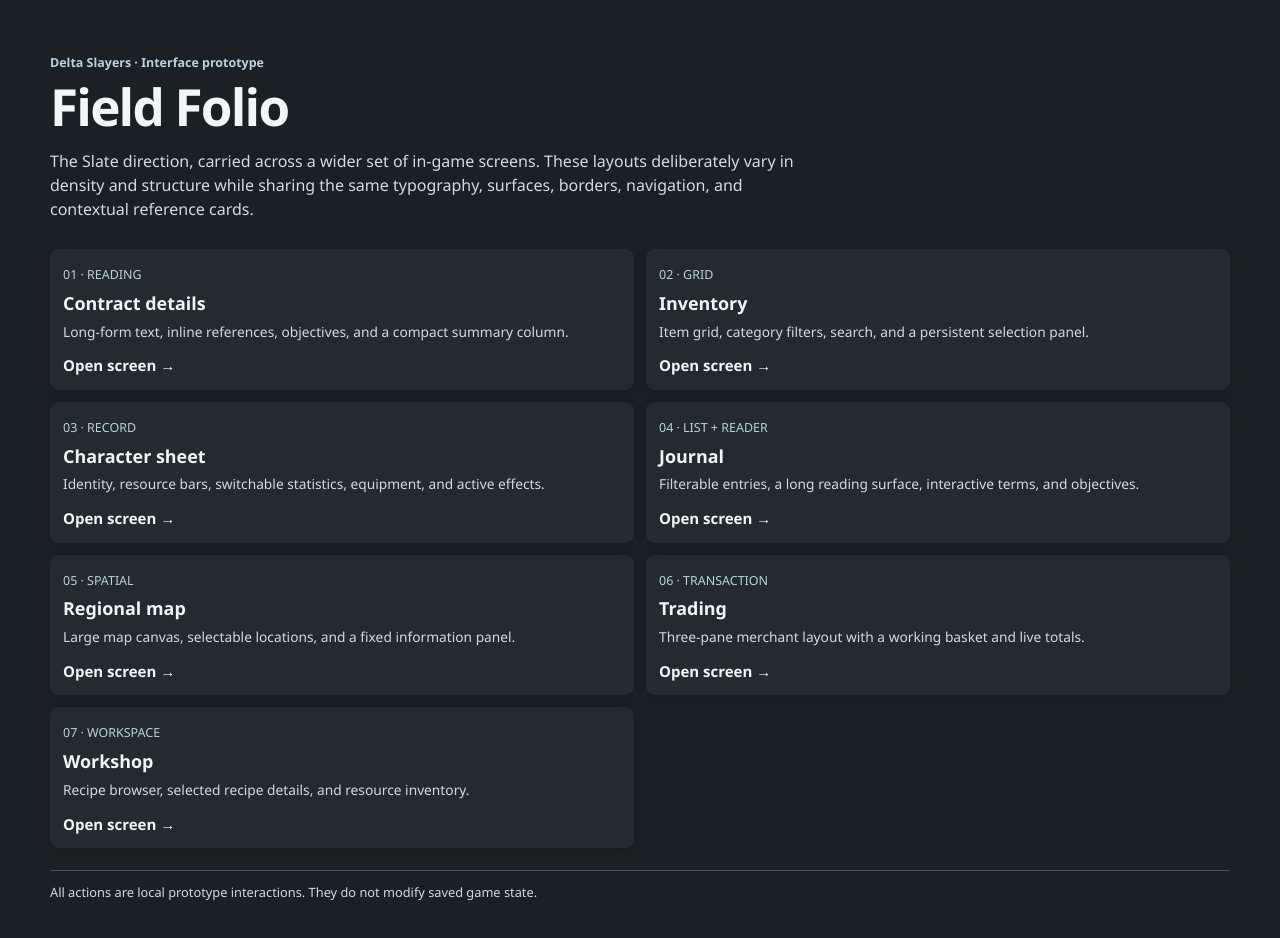
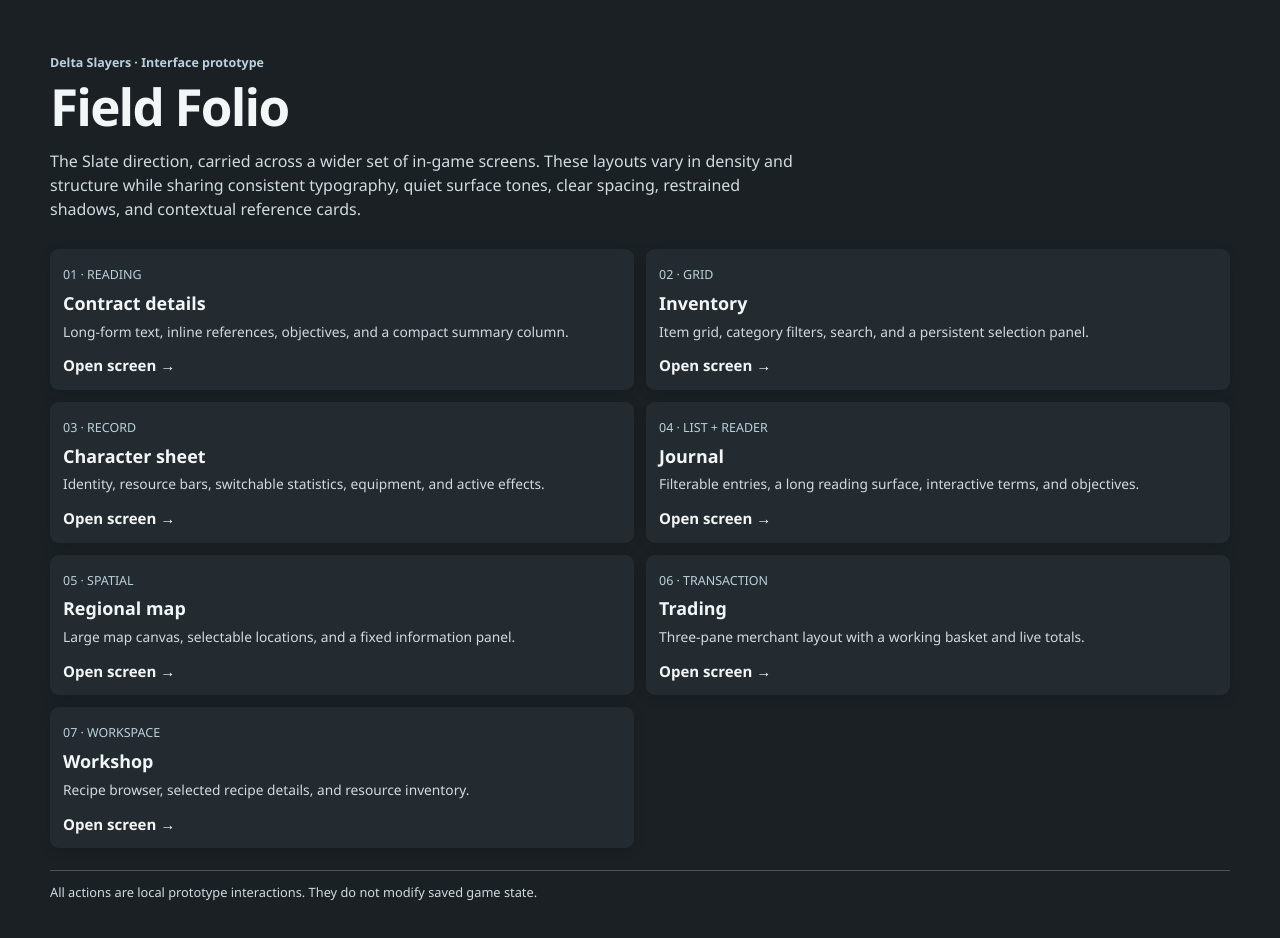
Before and after one commit to antosatko/delta-slayers, a plain HTML site: page designs/ui/index.html in a window 1280 px wide. Drawn offline with Linux system fonts and the light colour scheme.

Commit message:
Update prototype design direction copy

```diff
--- a/designs/ui/index.html
+++ b/designs/ui/index.html
@@ -12,7 +12,7 @@
     <header class="gallery-header">
       <p class="eyebrow">Delta Slayers · Interface prototype</p>
       <h1>Field Folio</h1>
-      <p>The Slate direction, carried across a wider set of in-game screens. These layouts deliberately vary in density and structure while sharing the same typography, surfaces, borders, navigation, and contextual reference cards.</p>
+      <p>The Slate direction, carried across a wider set of in-game screens. These layouts vary in density and structure while sharing consistent typography, quiet surface tones, clear spacing, restrained shadows, and contextual reference cards.</p>
     </header>
     <nav class="screen-grid" aria-label="Prototype screens">
       <a class="screen-card" href="screens/contract.html"><div><span>01 · READING</span><h2>Contract details</h2><p>Long-form text, inline references, objectives, and a compact summary column.</p></div><strong>Open screen →</strong></a>
```
